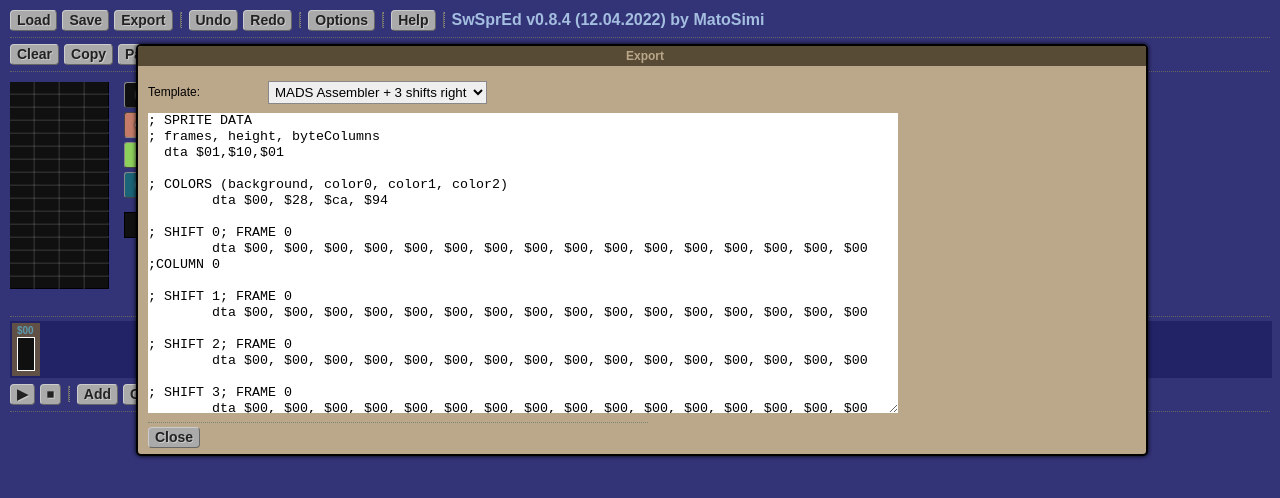
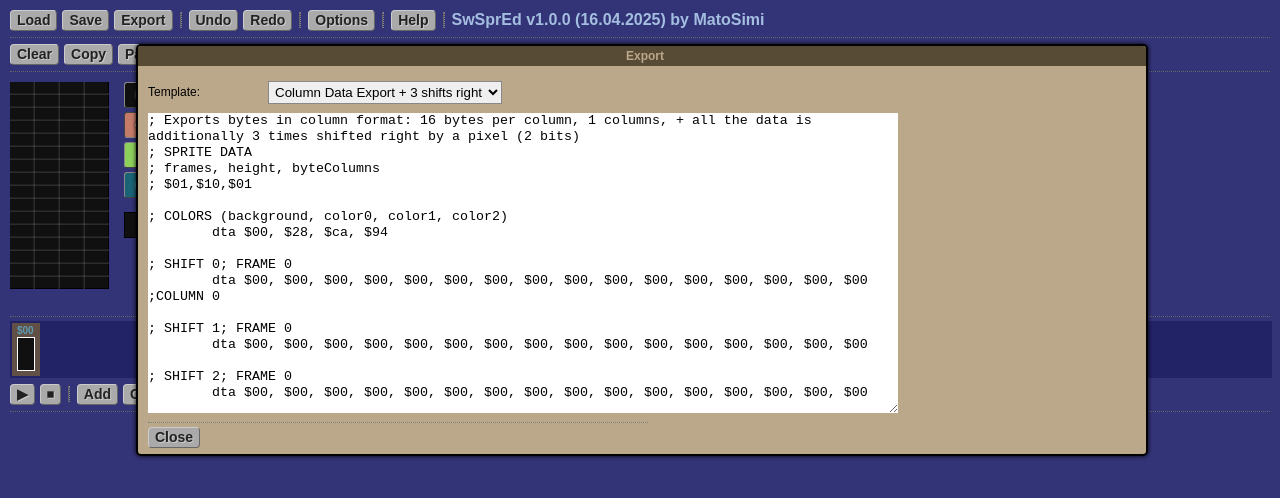
Before and after one commit to matosimi/SwSprEd, a plain HTML site: page index.html in a window 1280 px wide. Both pictures are taken after a click on the item "Export". Drawn offline with nearby package versions, Linux system fonts and the light colour scheme.

Commit message:
all functions are working, changed version to 1.0.0

```diff
--- a/index.html
+++ b/index.html
@@ -9,7 +9,7 @@
   <script src='https://code.jquery.com/jquery-latest.min.js'></script>
   <!-- <script src="js/jquery-sortable.js"></script>   -->
   <script src='https://cdnjs.cloudflare.com/ajax/libs/lodash.js/4.17.5/lodash.js'></script>
-  <link rel='stylesheet' type='text/css' href='css/style.css?v=084'>
+  <link rel='stylesheet' type='text/css' href='css/style.css?v=100'>
 	<link rel="icon" type="image/x-icon" href="favicon.ico">
 </head>
 
@@ -114,10 +114,10 @@
 					<fieldset>
 					<label class='dialog_label'>Import type:</label>
 						<select id='import_mode' class='dialog_text_input'>
-						<option value='fontmaker'>FontMaker (clipboard JSON 8-byte character chunks)</option>
-						<option value='columns'>Columns (column by column)</option>
+						<option value='fontmaker'>FontMaker (clipboard JSON 8-byte character chunks in rows)</option>
+						<option value='columns'>Columns (column of bytes, column by column)</option>
 						<option value='rowsData'>Rows Data (row by row)</option>
-						<option value='rowsChars'>Rows Chars (8-byte character chunks)</option>
+						<option value='rowsChars'>Rows Chars (8-byte character chunks in rows)</option>
             </select>
 					</fieldset>
     <textarea class='clear_left' id="import_text" rows="10" cols="50" placeholder="Paste your frame data here..."></textarea>
@@ -230,9 +230,9 @@
       </div>
   </div>
 
-  <script src='js/exportTemplates.js?v=084'></script>
-  <script src='js/gui.js?v=084'></script>
-  <script src='js/app.js?v=084'></script>
+  <script src='js/exportTemplates.js?v=100'></script>
+  <script src='js/gui.js?v=100'></script>
+  <script src='js/app.js?v=100'></script>
 </body>
 
 </html>
--- a/js/app.js
+++ b/js/app.js
@@ -2,9 +2,9 @@ const GRID_COLOR = 'rgba(200,200,200,0.3)';
 const MAX_FILESIZE = 640 * 1024;
 const swsprHeader = [0x53,0x77,0x53,0x70,0x72,0x21];
 const defaultOptions = {
-    version: '0.8.4',
-		releaseDate: '12.04.2022',
-    storageName: 'SwSprEdStore084',
+    version: '1.0.0',
+	releaseDate: '16.04.2025',
+    storageName: 'SwSprEdStore100',
     undoLevels: 128,
     lineResolution: 2,
     spriteHeight: 16,
@@ -351,7 +351,7 @@ const locateCell = (event) => {
 }
 
 const onCanvasMove = (event) => {
-    if (player) { return false };
+    if (player || $('.dialog:visible').length > 0) { return false };
     const newCell = locateCell(event);
     if (!sameCell(currentCell,newCell)) {
         if (event.buttons > 0) {
@@ -361,18 +361,17 @@ const onCanvasMove = (event) => {
 }
 
 const clickOnCanvas = (event) => {
-    if (player) { return false };
+    if (player || $('.dialog:visible').length > 0) { return false };
     let color = workspace.selectedColor;
     if (event.buttons == 2) { // right button
             color = 0;
     }
     currentCell = locateCell(event);
-    //console.log(`x: ${currentCell.col} y: ${currentCell.row} c: ${color}`);
     setColorOn(currentCell.col,currentCell.row,color);
 }
 
 const clickRightOnCanvas = (event) => {
-    if (player) { return false };
+    if (player || $('.dialog:visible').length > 0) { return false };
     event.preventDefault();
     return false;
 }
@@ -733,7 +732,6 @@ const parseTemplate = (template) => {
     let tshift = 0;
     let tcolumn = 0;
 	let lastColumn = 0;
-    let tline = 0;
     let lines = '';
 
     const formatByte = b => {
@@ -760,6 +758,8 @@ const parseTemplate = (template) => {
         return template
         .replace(/#height#/g, formatByte(options.spriteHeight))
         .replace(/#width#/g, formatByte(options.spriteWidth >>> 2))
+        .replace(/#heightdec#/g, options.spriteHeight)
+        .replace(/#widthdec#/g, options.spriteWidth >>> 2)
         .replace(/#frames#/g, formatByte(workspace.frames.length))
         .replace(/#maxheight#/g, formatByte(options.spriteHeight-1))
         .replace(/#maxframes#/g, formatByte(workspace.frames.length-1))
@@ -771,7 +771,7 @@ const parseTemplate = (template) => {
 
     const getBlock = (block, blockTemp) => {
         let blockLines = `${blockTemp.prefix}${block}${blockTemp.postfix}`;
-        blockLines = blockLines.replace(/#f#/g, tframe).replace(/#s#/g, tshift).replace(/#col#/g, tcolumn).replace(/#lin#/g, tline);
+        blockLines = blockLines.replace(/#f#/g, tframe).replace(/#s#/g, tshift).replace(/#col#/g, tcolumn);
         //lineCount+= blockLines.split(/\r\n|\r|\n/).length + 1;
         return blockLines
     }
@@ -859,7 +859,7 @@ const parseTemplate = (template) => {
                         template.line.prefix = template.line.poop
                                       .replace("#char_height#", linesInThisFont)
                                       .replace("#char_width#", charWidth)
-                                .replace("#char_data#", '0'.repeat(2*linesInThisFont*charWidth));
+
                         //console.log(template.line.prefix);
 
                         for (let charY = 0; charY < linesInThisFont; charY++)
@@ -878,7 +878,7 @@ const parseTemplate = (template) => {
 
                 } else if (template.name === 'Rows Data Export') {
                     // Export in row-by-row format (4 pixels per byte)
-                    //pushBlock('', template.frame);
+                    tline = 0;
                     for (let row = 0; row < options.spriteHeight; row++) {
                         let lineBytes = [];
                         for (let byteCol = 0; byteCol < Math.ceil(options.spriteWidth / 4); byteCol++) {
@@ -887,20 +887,19 @@ const parseTemplate = (template) => {
                             const col2 = frame.data[byteCol * 4 + 2]?.[row] || 0;
                             const col3 = frame.data[byteCol * 4 + 3]?.[row] || 0;
                             const byte = col0 * 64 + col1 * 16 + col2 * 4 + col3;
-                            lineBytes.push(formatByte(byte));
-                        }
-                        lineBody = lineBytes.join(template.byte.separator);
-                        pushLine(lineBody, true);
+                            pushByte(byte, row == options.spriteHeight - 1 && byteCol == Math.ceil(options.spriteWidth / 4) - 1);
+                        }
                     }
                     pushBlock(lines, template.frame);
                     lines = '';
+                    tline = 0;
                 } else if (template.name === 'Rows Chars Export') {
                     // Export in character chunks (8 bytes per character)
-                    //pushBlock('', template.frame);
                     const charsPerRow = Math.floor(options.spriteWidth / 4);
                     const charsPerCol = Math.ceil(options.spriteHeight / 8);
 
                     for (let charY = 0; charY < charsPerCol; charY++) {
+                        tcharline = charY;
                         for (let charX = 0; charX < charsPerRow; charX++) {
                             let charBytes = [];
                             for (let scanline = 0; scanline < 8; scanline++) {
@@ -915,17 +914,18 @@ const parseTemplate = (template) => {
                                 const col2 = frame.data[charX * 4 + 2]?.[row] || 0;
                                 const col3 = frame.data[charX * 4 + 3]?.[row] || 0;
                                 const byte = col0 * 64 + col1 * 16 + col2 * 4 + col3;
-                                charBytes.push(formatByte(byte));
-                            }
-                            lineBody = charBytes.join(template.byte.separator);
-                            pushLine(lineBody, true);
+                                pushByte(byte, row == options.spriteHeight - 1 && charX == charsPerRow - 1);
+                            }
+                            //lineBody = charBytes.join(template.byte.separator);
+                            //pushLine(lineBody, true);
                         }
                     }
                     pushBlock(lines, template.frame);
                     lines = '';
                 } else {
                     // Original column-based export
-                    for (let byteCol = 0; byteCol < Math.floor(options.spriteWidth / 4); byteCol++) {
+                    const bytesPerRow = Math.ceil(options.spriteWidth / 4);
+                    for (let byteCol = 0; byteCol < bytesPerRow; byteCol++) {
                         lines = '';
                         tcolumn = byteCol;
                         let ai = byteCol*4 - i;
@@ -942,7 +942,11 @@ const parseTemplate = (template) => {
                         const col2 = getColumn(ai + 2);
                         const col3 = getColumn(ai + 3);
 
-                        pushArray(combinePixelsToBytes(col0, col1, col2, col3));
+                        // Ensure we only process the exact number of rows needed
+                        const combinedBytes = combinePixelsToBytes(col0, col1, col2, col3);
+                        for (let row = 0; row < options.spriteHeight; row++) {
+                            pushByte(combinedBytes[row], row === options.spriteHeight - 1);
+                        }
                         sprite += getBlock(lines, template.column);
                     }
                     pushBlock(sprite, template.frame);
@@ -951,7 +955,11 @@ const parseTemplate = (template) => {
         }
     }
 		if (template?.colors)	//do not push colors if template does not have them
+			{
+                tline = 1; //set line to 1 to avoid line 0
+                tcharLine = 1;
                 pushSpriteColors();
+            }
 
     pushSpriteData();
 
--- a/js/exportTemplates.js
+++ b/js/exportTemplates.js
@@ -3,10 +3,10 @@
 
 const exportTemplates = [
     {
-        name:'MADS Assembler + 3 shifts right',
+        name:'Column Data Export + 3 shifts right',
         shifts: 3,
 				block: {
-            prefix: '; SPRITE DATA\n; frames, height, byteColumns\n  dta #frames#,#height#,#width#\n\n', postfix: ''
+            prefix: '; Exports bytes in column format: #heightdec# bytes per column, #widthdec# columns, + all the data is additionally 3 times shifted right by a pixel (2 bits)\n; SPRITE DATA\n; frames, height, byteColumns\n; #frames#,#height#,#width#\n\n', postfix: ''
         },
         colors: {
             prefix: '; COLORS (background, color0, color1, color2)\n', postfix: ''
@@ -35,9 +35,9 @@ const exportTemplates = [
      },
 
     {
-        name:'MADS Assembler',
+        name:'Column Data Export',
         block: {
-            prefix: '; SPRITE DATA\n; frames, height, byteColumns\n  dta #frames#,#height#,#width#\n\n', postfix: ''
+            prefix: '; Exports bytes in column format: #heightdec# bytes per column, #widthdec# columns\n; SPRITE DATA\n; frames, height, byteColumns\n; #frames#,#height#,#width#\n\n', postfix: ''
         },
         colors: {
             prefix: '; COLORS (background, color0, color1, color2)\n', postfix: ''
@@ -88,7 +88,7 @@ const exportTemplates = [
         line: {
             numbers: false,
             prefix: '', postfix: '"}\n\n',
-						poop: '{"Width":"#char_width#","Height":"#char_height#","Chars":"#char_data#","Data":"'
+						poop: '{"Width":"#char_width#","Height":"#char_height#","Data":"'
         },
 				line2: {
             numbers: false,
@@ -104,17 +104,17 @@ const exportTemplates = [
     {
         name:'Rows Data Export',
         block: {
-            prefix: '; Rows Data Export\n; frames, height, width\n; #frames#,#height#,#width#\n\n', postfix: ''
+            prefix: '; Exports bytes in rows format: #widthdec# bytes per row, #heightdec# rows\n; frames, height, width\n; #frames#,#height#,#width#\n\n', postfix: ''
         },
         colors: {
-            prefix: '; Colors (background, color0, color1, color2)\n', postfix: '\n'
+            prefix: '; COLORS (background, color0, color1, color2)\n', postfix: '\n'
         },
         frame: {
-            prefix: '; Frame #f#\n', postfix: '\n'
+            prefix: '; FRAME #f#\n', postfix: '\n'
         },
         line: {
         numbers: false,
-            prefix: '\tdta ', postfix: '\t;LINE #lin#\n'
+            prefix: '\tdta ', postfix: '\n'
         },
         line2: {
             numbers: false,
@@ -129,13 +129,13 @@ const exportTemplates = [
     {
         name:'Rows Chars Export',
         block: {
-            prefix: '; Rows Chars Export\n; frames, height, width\n; #frames#,#height#,#width#\n\n', postfix: ''
+            prefix: '; Exports chars in rows format: 8 bytes per char, #widthdec# chars in a row, #heightdec# rows\n; #frames#,#height#,#width#\n\n', postfix: ''
         },
         colors: {
-            prefix: '; Colors (background, color0, color1, color2)\n', postfix: '\n'
+            prefix: '; COLORS (background, color0, color1, color2)\n', postfix: '\n'
         },
         frame: {
-            prefix: '; Frame #f#\n', postfix: '\n'
+            prefix: '; FRAME #f#\n', postfix: '\n'
         },
         line: {
             numbers: false,
```
Lines whose indentation alone changed are shown as unchanged.
